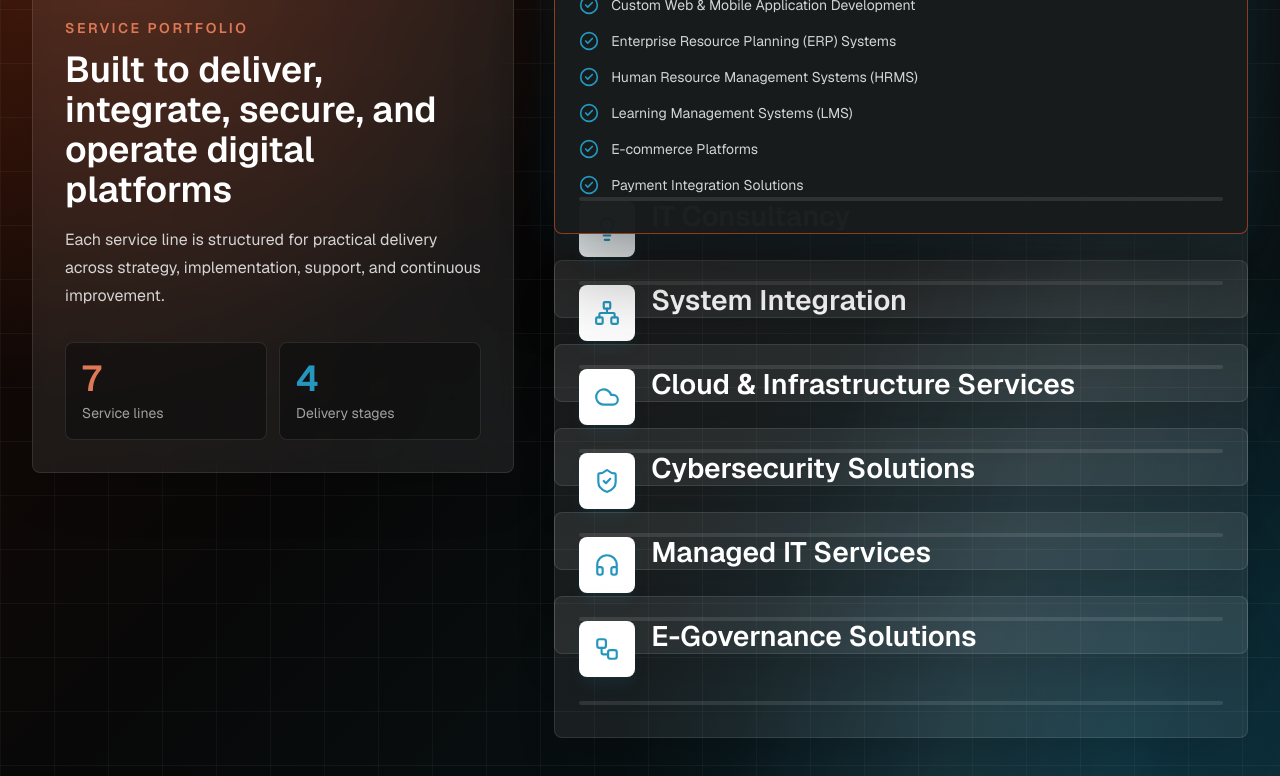
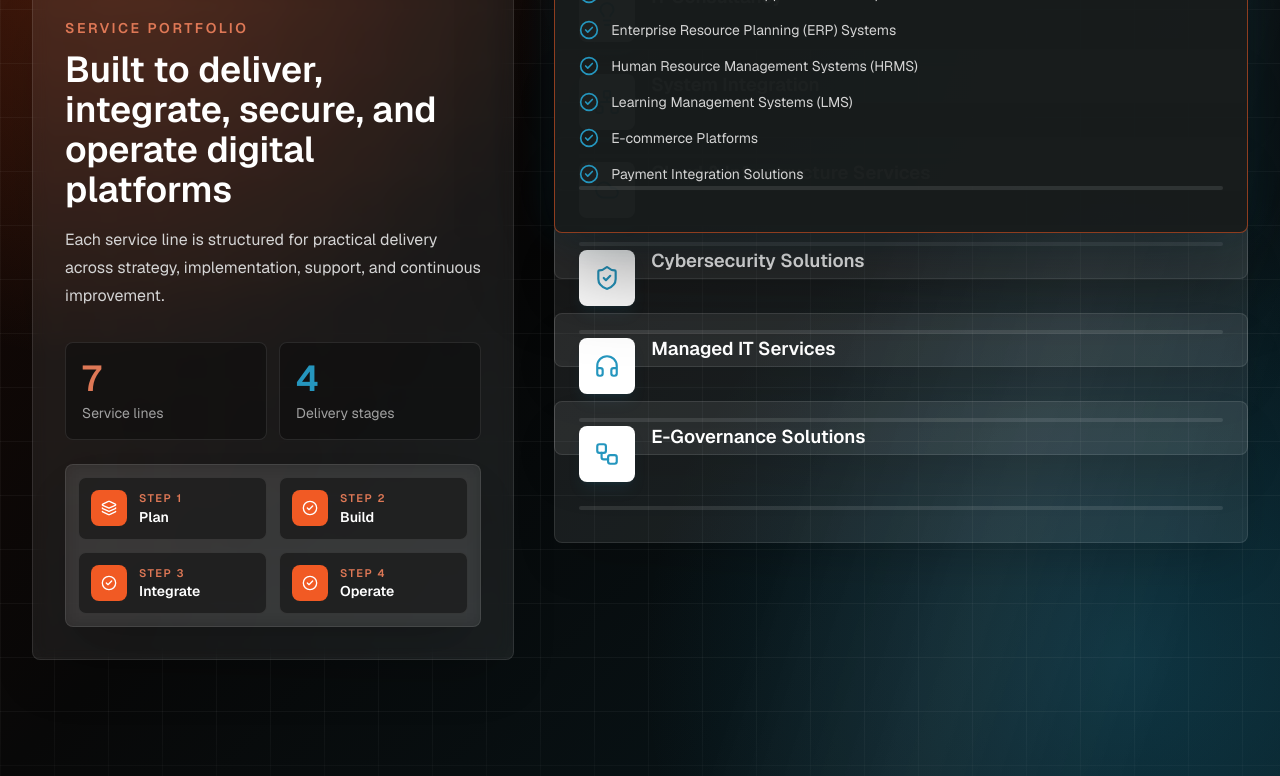
Before and after one commit to MinhazMinu/agrani_website, a Next.js app: page /services in a window 1280 px wide. Shown: the part 980-1756 px from the top of the page. Built offline with nearby package versions, Linux system fonts and the light colour scheme.

Commit message:
change card design v3

```diff
--- a/src/app/globals.css
+++ b/src/app/globals.css
@@ -1079,7 +1079,7 @@ a {
 @keyframes service-card-auto-card {
   0%,
   13% {
-    min-height: 360px;
+    height: 360px;
     border-color: rgba(241, 90, 36, 0.55);
     background: rgba(24, 28, 28, 0.98);
     box-shadow:
@@ -1089,7 +1089,7 @@ a {
 
   17%,
   100% {
-    min-height: 128px;
+    height: 128px;
     border-color: rgba(255, 255, 255, 0.1);
     background: rgba(255, 255, 255, 0.07);
     box-shadow: 0 25px 50px rgba(0, 0, 0, 0.2);
@@ -1134,8 +1134,9 @@ a {
 
   .service-stack-stage {
     position: relative;
-    display: grid;
+    display: block;
     gap: 0;
+    min-height: 900px;
     width: 100%;
     max-width: none;
     perspective: 1200px;
@@ -1143,8 +1144,12 @@ a {
 
   .service-stack-item {
     --stack-z: 1;
-    position: relative;
-    margin-top: -58px;
+    --stack-y: 0px;
+    left: 0;
+    margin-top: 0;
+    position: absolute;
+    right: 0;
+    top: var(--stack-y);
     z-index: var(--stack-z);
     transform: translateY(0);
     animation:
@@ -1164,41 +1169,49 @@ a {
 
   .service-stack-item-1 {
     --stack-z: 1;
+    --stack-y: 0px;
     --cycle-delay: 0s;
   }
 
   .service-stack-item-2 {
     --stack-z: 2;
+    --stack-y: 88px;
     --cycle-delay: 3s;
   }
 
   .service-stack-item-3 {
     --stack-z: 3;
+    --stack-y: 176px;
     --cycle-delay: 6s;
   }
 
   .service-stack-item-4 {
     --stack-z: 4;
+    --stack-y: 264px;
     --cycle-delay: 9s;
   }
 
   .service-stack-item-5 {
     --stack-z: 5;
+    --stack-y: 352px;
     --cycle-delay: 12s;
   }
 
   .service-stack-item-6 {
     --stack-z: 6;
+    --stack-y: 440px;
     --cycle-delay: 15s;
   }
 
   .service-stack-item-7 {
     --stack-z: 7;
+    --stack-y: 528px;
     --cycle-delay: 18s;
   }
 
   .service-stack-item .service-detail-card {
-    min-height: 128px;
+    height: 128px;
+    min-height: 0;
     padding-bottom: 2rem;
     animation: service-card-auto-card 21s ease-in-out infinite;
     animation-delay: var(--cycle-delay);
@@ -1206,7 +1219,7 @@ a {
       background 260ms ease,
       border-color 260ms ease,
       box-shadow 260ms ease,
-      min-height 320ms ease;
+      height 320ms ease;
   }
 
   .service-stack-item .service-detail-card ul,
@@ -1232,7 +1245,7 @@ a {
   }
 
   .service-stack-item .service-card-title {
-    font-size: clamp(1.35rem, 2.2vw, 2.05rem);
+    font-size: clamp(1.1rem, 1.45vw, 1.45rem);
     line-height: 1.1;
   }
 
@@ -1265,7 +1278,8 @@ a {
   }
 
   .service-stack-stage .service-stack-item:hover .service-detail-card {
-    min-height: 360px;
+    height: 360px;
+    min-height: 0;
   }
 
   .service-stack-stage .service-stack-item:hover .service-detail-card ul {
--- a/src/app/services/page.tsx
+++ b/src/app/services/page.tsx
@@ -73,6 +73,19 @@ export default function ServicesPage() {
                       <p className="mt-1 text-sm text-neutral-400">Delivery stages</p>
                     </div>
                   </div>
+                  <div className="services-process mt-6 grid gap-3 rounded-lg border border-white/10 bg-white/[0.07] p-3 shadow-2xl shadow-black/20 backdrop-blur sm:grid-cols-2">
+                    {["Plan", "Build", "Integrate", "Operate"].map((step, index) => (
+                      <div key={step} className="flex items-center gap-3 rounded-lg border border-white/10 bg-neutral-950/50 p-3">
+                        <span className="inline-flex h-9 w-9 items-center justify-center rounded-lg bg-brand-orange text-white">
+                          {index === 0 ? <Layers3 className="h-4 w-4" /> : <CheckCircle2 className="h-4 w-4" />}
+                        </span>
+                        <div>
+                          <p className="text-[11px] font-semibold uppercase tracking-[0.14em] text-brand-orange-light">Step {index + 1}</p>
+                          <p className="text-sm font-semibold text-white">{step}</p>
+                        </div>
+                      </div>
+                    ))}
+                  </div>
                 </div>
               </Reveal>
 
@@ -84,12 +97,12 @@ export default function ServicesPage() {
                       <article className="service-detail-card group relative h-full overflow-hidden rounded-lg border border-white/10 bg-white/[0.07] p-6 shadow-2xl shadow-black/20 backdrop-blur transition hover:border-brand-orange/45 hover:bg-white/[0.1]">
                         <div className="relative flex items-start gap-4">
                           <span className="inline-flex h-14 w-14 shrink-0 items-center justify-center rounded-lg bg-white text-brand-cyan shadow-lg shadow-brand-cyan/10 transition group-hover:bg-brand-orange group-hover:text-white">
-                          <Icon size={26} />
-                        </span>
-                        <div>
-                          <h2 className="service-card-title text-xl font-semibold text-white">{service.title}</h2>
-                          <p className="service-card-kicker mt-1 text-xs font-semibold uppercase tracking-[0.16em] text-brand-orange-light">Service line</p>
-                        </div>
+                            <Icon size={26} />
+                          </span>
+                          <div>
+                            <h2 className="service-card-title text-lg font-semibold text-white">{service.title}</h2>
+                            <p className="service-card-kicker mt-1 text-xs font-semibold uppercase tracking-[0.16em] text-brand-orange-light">Service line</p>
+                          </div>
                       </div>
                         <ul className="relative mt-6 grid gap-3">
                           {service.items.map((item) => (
@@ -108,21 +121,6 @@ export default function ServicesPage() {
                 })}
               </div>
             </div>
-            <Reveal delay={0.08}>
-              <div className="services-process mt-10 grid gap-4 rounded-lg border border-white/10 bg-white/[0.07] p-4 shadow-2xl shadow-black/20 backdrop-blur sm:grid-cols-4">
-                {["Plan", "Build", "Integrate", "Operate"].map((step, index) => (
-                  <div key={step} className="flex items-center gap-3 rounded-lg border border-white/10 bg-neutral-950/50 p-4">
-                    <span className="inline-flex h-10 w-10 items-center justify-center rounded-lg bg-brand-orange text-white">
-                      {index === 0 ? <Layers3 className="h-5 w-5" /> : <CheckCircle2 className="h-5 w-5" />}
-                    </span>
-                    <div>
-                      <p className="text-xs font-semibold uppercase tracking-[0.14em] text-brand-orange-light">Step {index + 1}</p>
-                      <p className="font-semibold text-white">{step}</p>
-                    </div>
-                  </div>
-                ))}
-              </div>
-            </Reveal>
           </Container>
         </section>
       </main>
```
